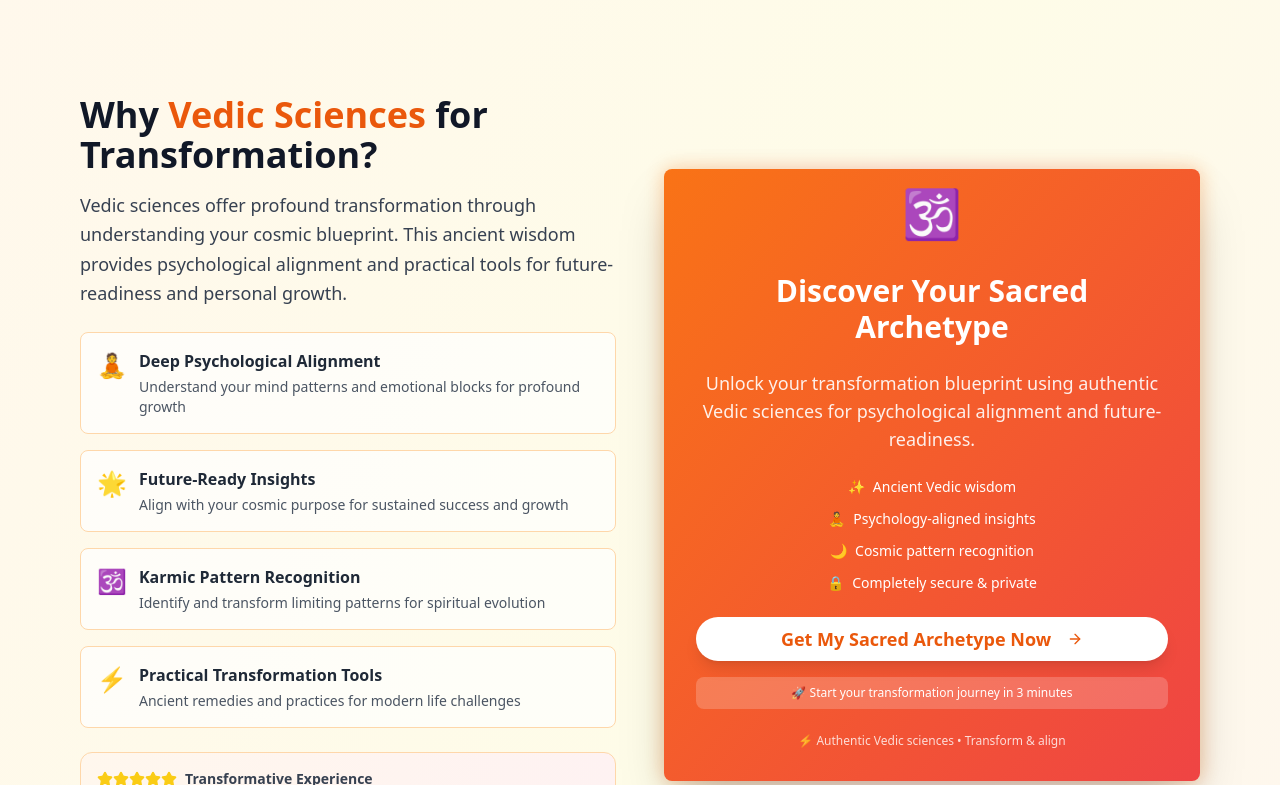
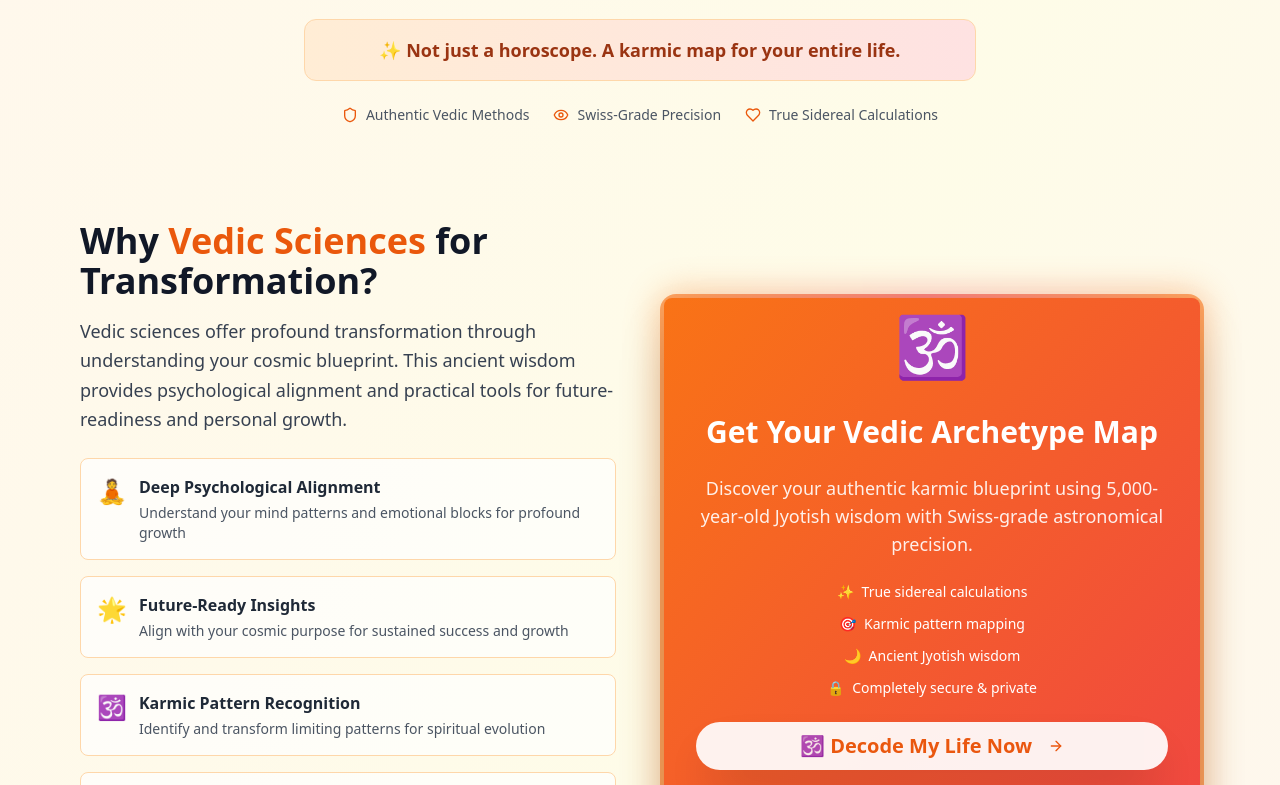
Before and after one commit to yysubhadeep/karma-soul-compass, a React (Vite) app: page /easternexperiment in a window 1280 px wide. Shown: the part 555-1340 px from the top of the page. Built offline with nearby package versions, Linux system fonts and the light colour scheme.

Commit message:
Refactor: Update homepage and form with new brief
Updated the `/easternexperiment` page and the form to incorporate the new brief, including the header text, call to action, and descriptive text.

```diff
--- a/src/pages/EasternAstroExperiment.tsx
+++ b/src/pages/EasternAstroExperiment.tsx
@@ -27,14 +27,19 @@ const EasternAstroExperiment = () => {
         <div className="text-center space-y-6 max-w-4xl mx-auto">
           <div>
             <span className="inline-block bg-gradient-to-r from-orange-100 to-red-100 text-orange-800 px-4 py-2 rounded-full text-sm font-medium mb-6 border border-orange-200">
-              🕉️ Ancient Vedic Sciences for Modern Life
+              🕉️ 5,000-Year-Old Vedic Wisdom Meets Modern Clarity
             </span>
             <h1 className="text-3xl sm:text-4xl md:text-6xl lg:text-7xl font-bold text-gray-900 mb-6 leading-tight">
-              Transform & Align with <span className="text-transparent bg-clip-text bg-gradient-to-r from-orange-600 to-red-600">Sacred Vedic Sciences</span>
+              🕉️ Decode Your Life with <span className="text-transparent bg-clip-text bg-gradient-to-r from-orange-600 to-red-600">Vedic Archetype Mapping™</span>
             </h1>
             <p className="text-lg sm:text-xl md:text-2xl text-gray-700 leading-relaxed mb-8 max-w-3xl mx-auto">
-              Unlock your transformation potential using 5,000-year-old Vedic sciences. Achieve psychological alignment and future-readiness through personalized archetype mapping and ancient wisdom practices.
+              Step into the most authentic self-mapping system—built on ancient Jyotish (Vedic astrology), true sidereal calculations, and the power of Swiss-grade astronomical precision.
             </p>
+            <div className="bg-gradient-to-r from-orange-100 to-red-100 rounded-xl p-4 border border-orange-200 max-w-2xl mx-auto">
+              <p className="text-lg font-semibold text-orange-800">
+                ✨ Not just a horoscope. A karmic map for your entire life.
+              </p>
+            </div>
           </div>
 
           {/* Trust Indicators */}
@@ -45,17 +50,17 @@ const EasternAstroExperiment = () => {
             </div>
             <div className="flex items-center space-x-2">
               <Eye className="h-4 w-4 text-orange-600" />
-              <span>Psychology-Aligned Insights</span>
+              <span>Swiss-Grade Precision</span>
             </div>
             <div className="flex items-center space-x-2">
               <Heart className="h-4 w-4 text-orange-600" />
-              <span>Future-Ready Transformation</span>
+              <span>True Sidereal Calculations</span>
             </div>
           </div>
         </div>
       </section>
 
-      {/* CTA Section */}
+      {/* Enhanced CTA Section */}
       <section className="px-3 sm:px-4 py-8 max-w-6xl mx-auto">
         <div className="grid lg:grid-cols-2 gap-8 lg:gap-12 items-center">
           {/* Left Content - Benefits */}
@@ -117,34 +122,35 @@ const EasternAstroExperiment = () => {
             </div>
           </div>
 
-          {/* Right Content - Enhanced CTA Form */}
+          {/* Right Content - Enhanced CTA Form with increased visibility */}
           <div className="order-1 lg:order-2">
             {!showForm ? (
               <div className="relative">
-                {/* Attention-grabbing border animation */}
-                <div className="absolute -inset-1 bg-gradient-to-r from-orange-400 via-red-400 to-orange-400 rounded-2xl blur opacity-30 animate-pulse"></div>
-                <Card className="relative bg-gradient-to-br from-orange-500 to-red-500 text-white border-0 shadow-2xl">
+                {/* Enhanced attention-grabbing border animation */}
+                <div className="absolute -inset-2 bg-gradient-to-r from-orange-400 via-red-400 to-orange-400 rounded-3xl blur-lg opacity-40 animate-pulse"></div>
+                <div className="absolute -inset-1 bg-gradient-to-r from-orange-500 via-red-500 to-orange-500 rounded-2xl opacity-60 animate-pulse"></div>
+                <Card className="relative bg-gradient-to-br from-orange-500 to-red-500 text-white border-0 shadow-2xl transform hover:scale-105 transition-all duration-300">
                   <CardContent className="p-6 sm:p-8 text-center space-y-6">
-                    <div className="text-4xl sm:text-5xl mb-4 animate-bounce">🕉️</div>
+                    <div className="text-5xl sm:text-6xl mb-4 animate-bounce">🕉️</div>
                     <h2 className="text-xl sm:text-2xl md:text-3xl font-bold mb-4">
-                      Discover Your Sacred Archetype
+                      Get Your Vedic Archetype Map
                     </h2>
                     <p className="text-sm sm:text-lg opacity-90 mb-6">
-                      Unlock your transformation blueprint using authentic Vedic sciences for psychological alignment and future-readiness.
+                      Discover your authentic karmic blueprint using 5,000-year-old Jyotish wisdom with Swiss-grade astronomical precision.
                     </p>
 
                     <div className="space-y-3 mb-6 text-sm">
                       <div className="flex items-center justify-center space-x-2">
                         <span>✨</span>
-                        <span>Ancient Vedic wisdom</span>
+                        <span>True sidereal calculations</span>
                       </div>
                       <div className="flex items-center justify-center space-x-2">
-                        <span>🧘</span>
-                        <span>Psychology-aligned insights</span>
+                        <span>🎯</span>
+                        <span>Karmic pattern mapping</span>
                       </div>
                       <div className="flex items-center justify-center space-x-2">
                         <span>🌙</span>
-                        <span>Cosmic pattern recognition</span>
+                        <span>Ancient Jyotish wisdom</span>
                       </div>
                       <div className="flex items-center justify-center space-x-2">
                         <span>🔒</span>
@@ -152,25 +158,25 @@ const EasternAstroExperiment = () => {
                       </div>
                     </div>
 
-                    {/* Enhanced CTA Button */}
+                    {/* Enhanced CTA Button with pulsing effect */}
                     <div className="space-y-4">
                       <Button
                         onClick={() => setShowForm(true)}
                         size="lg"
-                        className="w-full bg-white text-orange-600 hover:bg-gray-100 font-bold text-base sm:text-lg px-6 sm:px-8 py-4 sm:py-5 rounded-full touch-manipulation transform hover:scale-105 transition-all duration-200 shadow-lg"
+                        className="w-full bg-white text-orange-600 hover:bg-gray-100 font-bold text-base sm:text-xl px-6 sm:px-8 py-5 sm:py-6 rounded-full touch-manipulation transform hover:scale-110 transition-all duration-300 shadow-2xl animate-pulse"
                       >
-                        Get My Sacred Archetype Now
-                        <ArrowRight className="ml-2 h-4 w-4 sm:h-5 sm:w-5" />
+                        🕉️ Decode My Life Now
+                        <ArrowRight className="ml-2 h-5 w-5 sm:h-6 sm:w-6" />
                       </Button>
 
-                      {/* Urgency indicator */}
-                      <div className="bg-white/20 rounded-lg px-4 py-2 text-xs font-medium">
-                        🚀 Start your transformation journey in 3 minutes
+                      {/* Enhanced urgency indicator */}
+                      <div className="bg-white/20 rounded-lg px-4 py-3 text-sm font-bold border border-white/30">
+                        🚀 Get your karmic map in just 3 minutes
                       </div>
                     </div>
 
                     <p className="text-xs opacity-80 mt-4">
-                      ⚡ Authentic Vedic sciences • Transform & align
+                      ⚡ Authentic Vedic sciences • Swiss-grade precision
                     </p>
                   </CardContent>
                 </Card>
```
